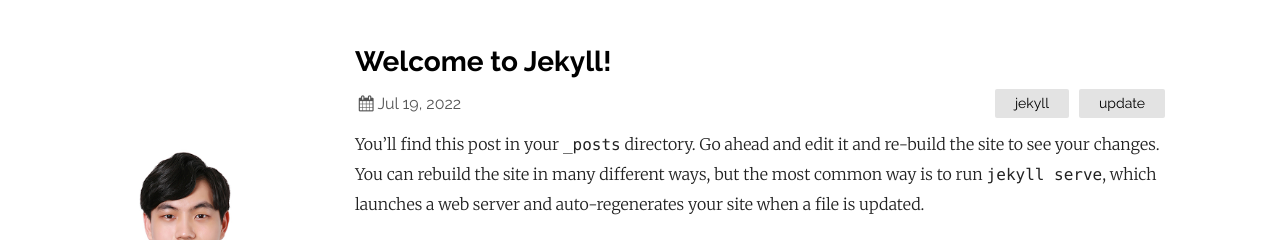
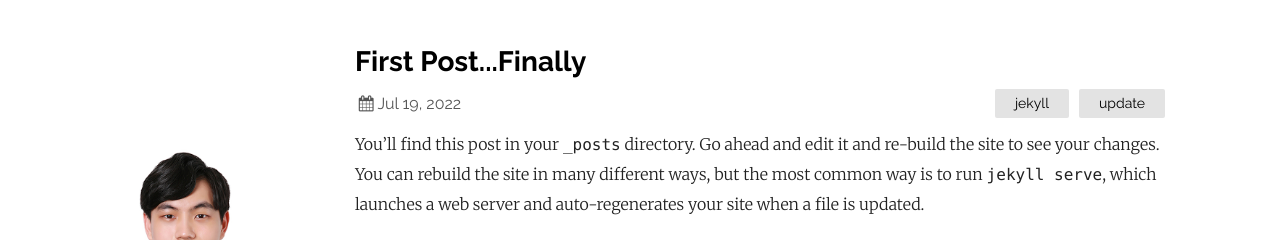
Before and after one commit to S2eongjin/S2eongjin.github.io, a Jekyll site: the page built from _posts/2022-07-19-welcome-to-jekyll.markdown, in a window 1280 px wide. Shown: the top 240 px of the page. Built offline with Jekyll 4.4.1, drawn with Linux system fonts in a browser that asks for light colours.

Commit message:
first post

```diff
--- a/_posts/2022-07-19-welcome-to-jekyll.markdown
+++ b/_posts/2022-07-19-welcome-to-jekyll.markdown
@@ -1,6 +1,6 @@
 ---
 layout: post
-title:  "Welcome to Jekyll!"
+title:  "First Post...Finally"
 date:   2022-07-19 16:30:24 +0900
 categories: jekyll update
 ---
```
